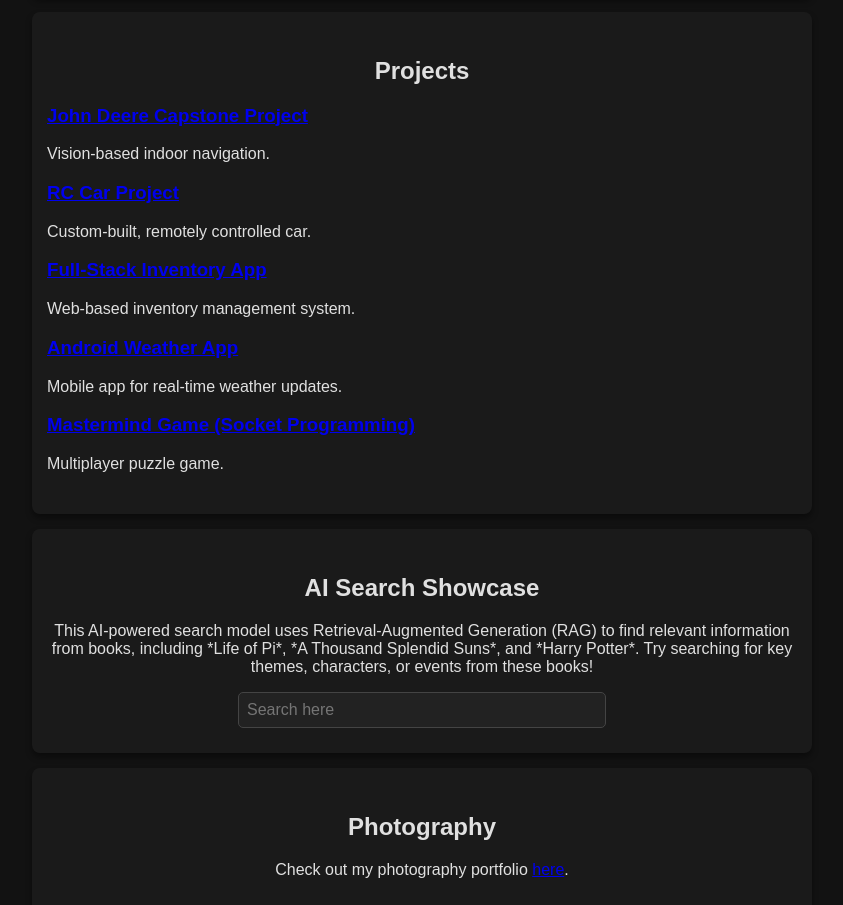
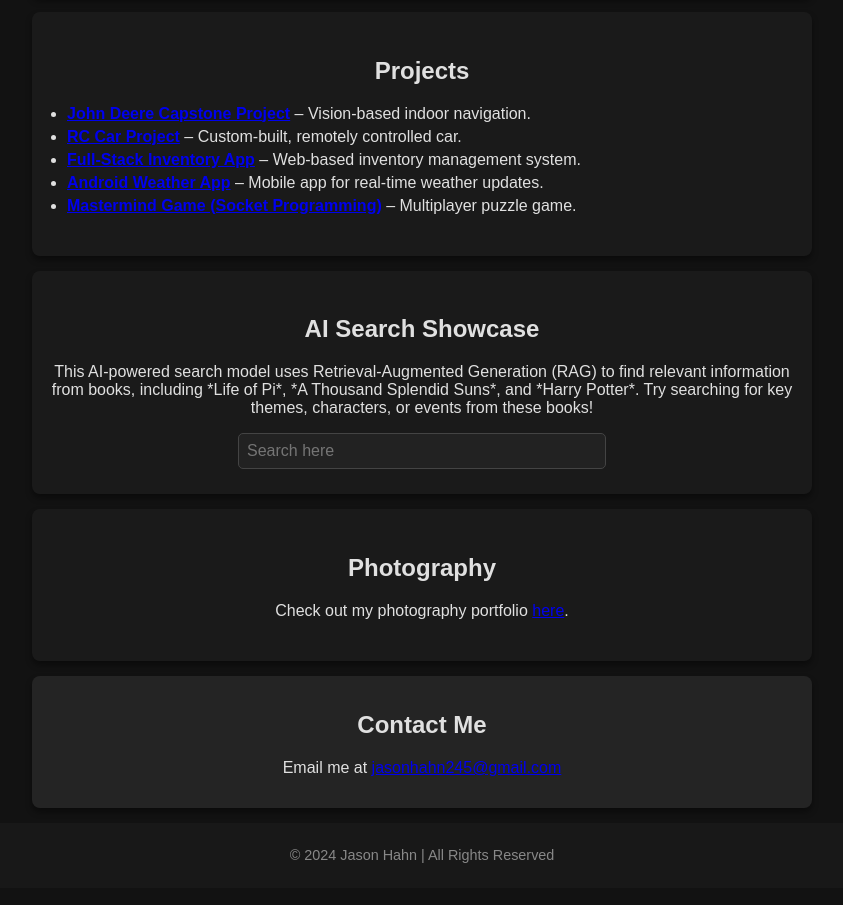
Before and after one commit to JasonHahn60/JasonHahn60.github.io, a plain HTML site: page index.html in a window 1280 px wide. Shown: the part 1383-2288 px from the top of the page, without its empty margins (218-1061 px from the left). Drawn offline with Linux system fonts and the light colour scheme.

Commit message:
Update index.html

```diff
--- a/index.html
+++ b/index.html
@@ -72,31 +72,15 @@
 
     <section id="projects">
       <h2>Projects</h2>
-      <div class="resume-item">
-        <h3><a href="https://github.com/JasonHahn60/capstone_camera" target="_blank">John Deere Capstone Project</a></h3>
-        <p>Vision-based indoor navigation.</p>
-      </div>
+      <ul>
+        <li><a href="https://github.com/JasonHahn60/capstone_camera" target="_blank"><strong>John Deere Capstone Project</strong></a> – Vision-based indoor navigation.</li>
+        <li><a href="https://github.com/JasonHahn60/rc_car" target="_blank"><strong>RC Car Project</strong></a> – Custom-built, remotely controlled car.</li>
+        <li><a href="https://github.com/JasonHahn60/inventory_app" target="_blank"><strong>Full-Stack Inventory App</strong></a> – Web-based inventory management system.</li>
+        <li><a href="https://github.com/JasonHahn60/android_weather_app" target="_blank"><strong>Android Weather App</strong></a> – Mobile app for real-time weather updates.</li>
+        <li><a href="https://github.com/JasonHahn60/mastermind_socket_programming" target="_blank"><strong>Mastermind Game (Socket Programming)</strong></a> – Multiplayer puzzle game.</li>
+      </ul>
+    </section>
 
-      <div class="resume-item">
-        <h3><a href="https://github.com/JasonHahn60/rc_car" target="_blank">RC Car Project</a></h3>
-        <p>Custom-built, remotely controlled car.</p>
-      </div>
-
-      <div class="resume-item">
-        <h3><a href="https://github.com/JasonHahn60/inventory_app" target="_blank">Full-Stack Inventory App</a></h3>
-        <p>Web-based inventory management system.</p>
-      </div>
-
-      <div class="resume-item">
-        <h3><a href="https://github.com/JasonHahn60/android_weather_app" target="_blank">Android Weather App</a></h3>
-        <p>Mobile app for real-time weather updates.</p>
-      </div>
-
-      <div class="resume-item">
-        <h3><a href="https://github.com/JasonHahn60/mastermind_socket_programming" target="_blank">Mastermind Game (Socket Programming)</a></h3>
-        <p>Multiplayer puzzle game.</p>
-      </div>
-    </section>
 
     <section id="ai-search">
       <h2>AI Search Showcase</h2>
```
